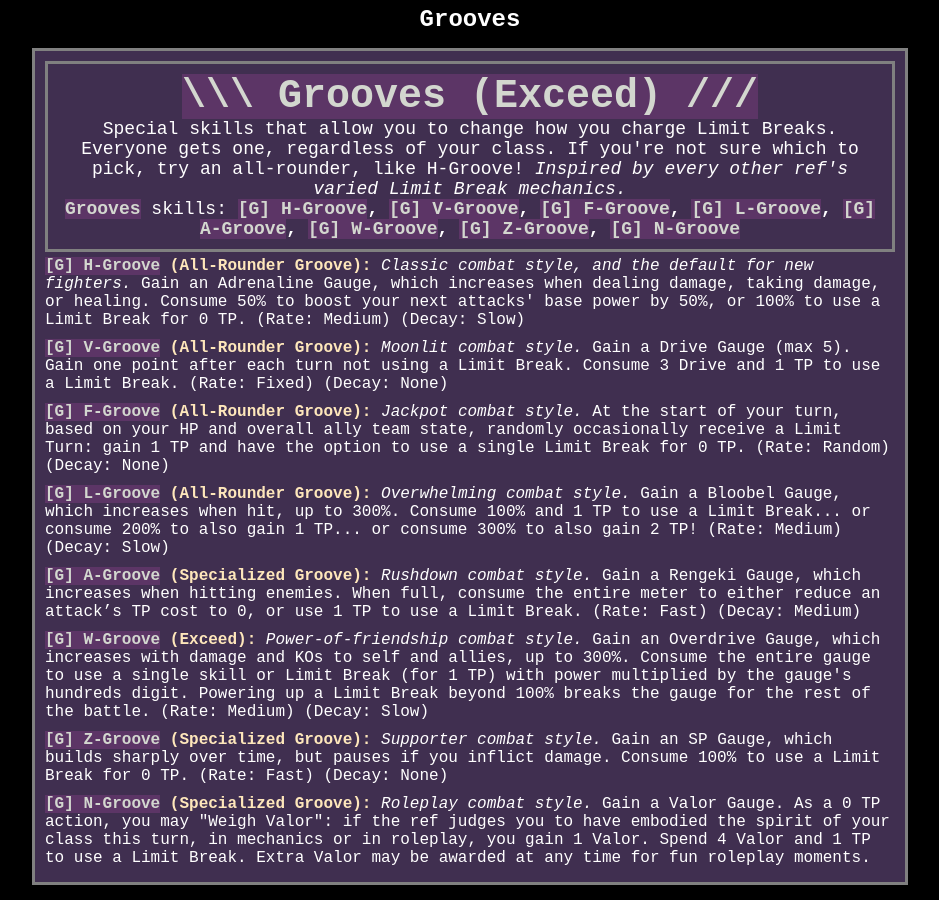
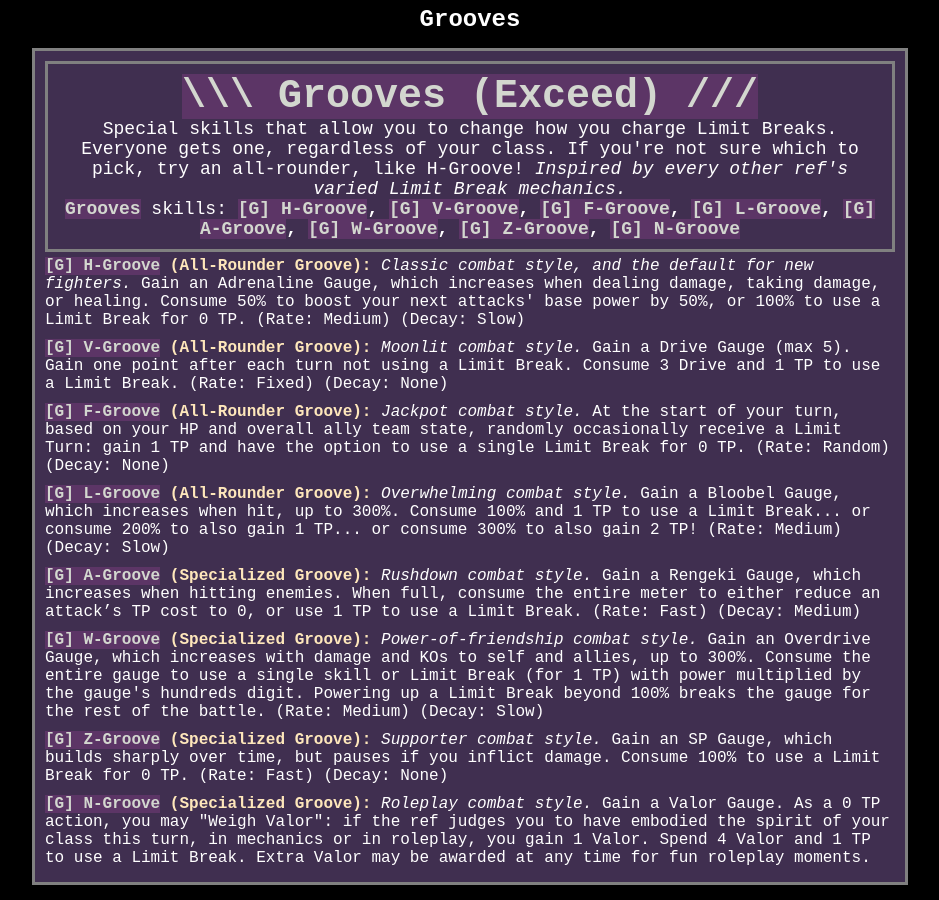
Before and after one commit to satellaviewer/xsys-blog, a Jekyll site: the page system/skills.html, which Jekyll copies as it is, in a window 1280 px wide and 900 px high, scrolled down 15515 px. Shown: the whole window, without its empty margins (170-1109 px from the left). Built offline with Jekyll 4.4.1, drawn with Linux system fonts in a browser that asks for light colours.

Commit message:
Fixed minor text issue.

```diff
--- a/system/skills.html
+++ b/system/skills.html
@@ -282,7 +282,7 @@
             <div class="skill"><strong><span class="fg0 bg06">[G] F-Groove</span> (All-Rounder Groove):</strong> <em>Jackpot combat style.</em> At the start of your turn, based on your HP and overall ally team state, randomly occasionally receive a Limit Turn: gain 1 TP and have the option to use a single Limit Break for 0 TP. (Rate: Random) (Decay: None) </div>
             <div class="skill"><strong><span class="fg0 bg06">[G] L-Groove</span> (All-Rounder Groove):</strong> <em>Overwhelming combat style.</em> Gain a Bloobel Gauge, which increases when hit, up to 300%. Consume 100% and 1 TP to use a Limit Break... or consume 200% to also gain 1 TP... or consume 300% to also gain 2 TP! (Rate: Medium) (Decay: Slow) </div>
             <div class="skill"><strong><span class="fg0 bg06">[G] A-Groove</span> (Specialized Groove):</strong> <em>Rushdown combat style.</em> Gain a Rengeki Gauge, which increases when hitting enemies. When full, consume the entire meter to either reduce an attack’s TP cost to 0, or use 1 TP to use a Limit Break. (Rate: Fast) (Decay: Medium) </div>
-            <div class="skill"><strong><span class="fg0 bg06">[G] W-Groove</span> (Exceed):</strong> <em>Power-of-friendship combat style.</em> Gain an Overdrive Gauge, which increases with damage and KOs to self and allies, up to 300%. Consume the entire gauge to use a single skill or Limit Break (for 1 TP) with power multiplied by the gauge's hundreds digit. Powering up a Limit Break beyond 100% breaks the gauge for the rest of the battle. (Rate: Medium) (Decay: Slow) </div>
+            <div class="skill"><strong><span class="fg0 bg06">[G] W-Groove</span> (Specialized Groove):</strong> <em>Power-of-friendship combat style.</em> Gain an Overdrive Gauge, which increases with damage and KOs to self and allies, up to 300%. Consume the entire gauge to use a single skill or Limit Break (for 1 TP) with power multiplied by the gauge's hundreds digit. Powering up a Limit Break beyond 100% breaks the gauge for the rest of the battle. (Rate: Medium) (Decay: Slow) </div>
             <div class="skill"><strong><span class="fg0 bg06">[G] Z-Groove</span> (Specialized Groove):</strong> <em>Supporter combat style.</em> Gain an SP Gauge, which builds sharply over time, but pauses if you inflict damage. Consume 100% to use a Limit Break for 0 TP. (Rate: Fast) (Decay: None) </div>
             <div class="skill"><strong><span class="fg0 bg06">[G] N-Groove</span> (Specialized Groove):</strong> <em>Roleplay combat style.</em> Gain a Valor Gauge. As a 0 TP action, you may "Weigh Valor": if the ref judges you to have embodied the spirit of your class this turn, in mechanics or in roleplay, you gain 1 Valor. Spend 4 Valor and 1 TP to use a Limit Break. Extra Valor may be awarded at any time for fun roleplay moments. </div>
     </div>
```
